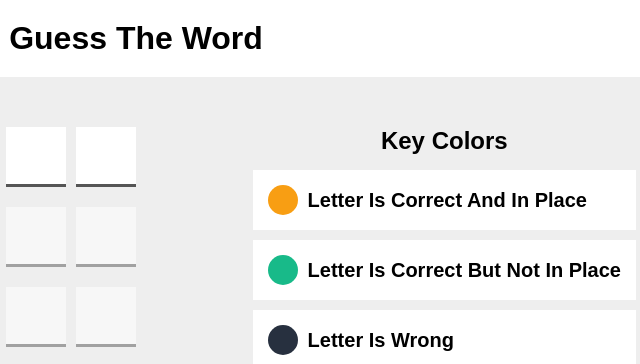
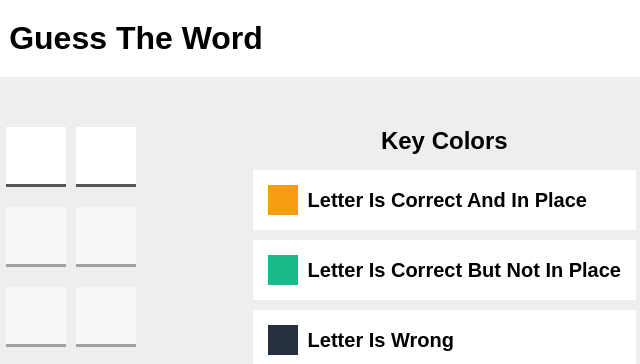
Before and after one commit to mhmd-salah/Guess-The-Word-Game, a plain HTML site: page index.html in a window 1280 px wide. Shown: the top 364 px of the page, 504-1144 px from the left. Drawn offline with Linux system fonts and the light colour scheme.

Commit message:
in progress

```diff
--- a/style.css
+++ b/style.css
@@ -7,6 +7,7 @@
 body {
   font-family: Arial, Helvetica, sans-serif;
   background: #eee;
+  user-select: none;
 }
 :root{
   --primary-color: #f44336;
@@ -73,6 +74,7 @@ h1{
     }
   }
   .key-colors{
+    user-select: none;
     h2{
       margin-bottom: 15px;
     }
@@ -86,7 +88,7 @@ h1{
         height: 30px;
         width: 30px;
         margin-right: 10px;
-        border-radius: 50%;
+        /* border-radius: 50%; */
         &.in-place{
           background: #f89e13;
         }
```
